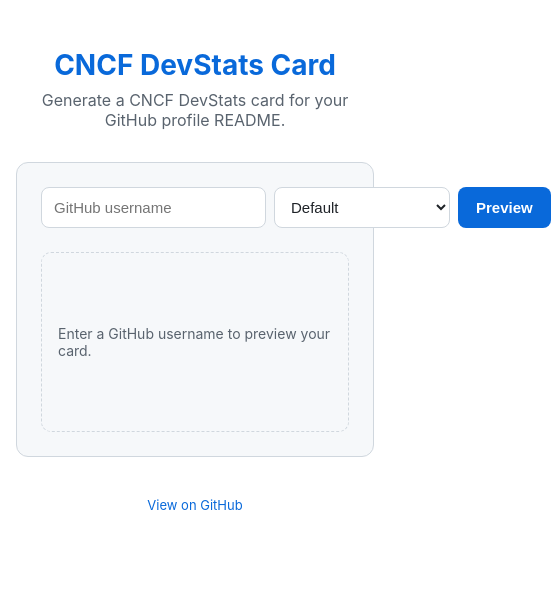
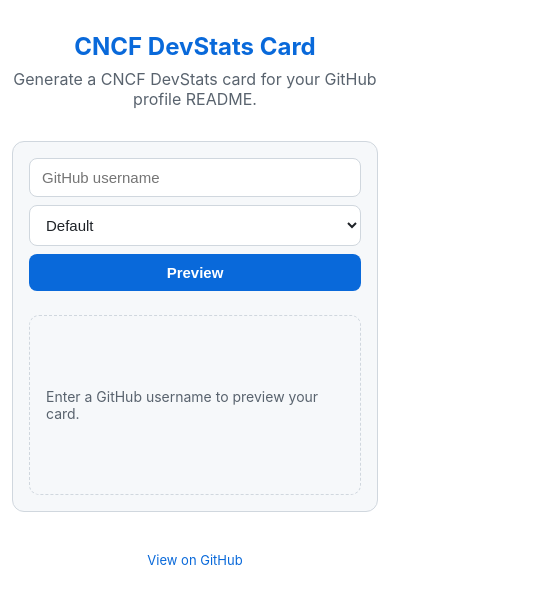
Before and after one commit to tico88612/devstats-card, a plain HTML site: page web/index.html in a window 390 px wide. Shown: the whole page, 551 px wide, since content can reach past the window. Drawn offline with Linux system fonts and the light colour scheme.

Commit message:
Fix: index page RWD
Signed-off-by: ChengHao Yang <17496418+tico88612@users.noreply.github.com>

```diff
--- a/web/index.html
+++ b/web/index.html
@@ -80,6 +80,7 @@
       border-radius: 8px;
       outline: none;
       cursor: pointer;
+      min-width: 0;
     }
     select:focus { border-color: var(--accent); }
     button {
@@ -145,6 +146,17 @@
       text-align: center;
     }
     footer a { color: var(--accent); text-decoration: none; }
+    @media (max-width: 520px) {
+      body { padding: 32px 12px; }
+      h1 { font-size: 24px; }
+      .card-panel { padding: 16px; }
+      .form-row { flex-direction: column; }
+      .form-row input[type="text"],
+      .form-row select,
+      .form-row button {
+        width: 100%;
+      }
+    }
   </style>
 </head>
 <body>
```
